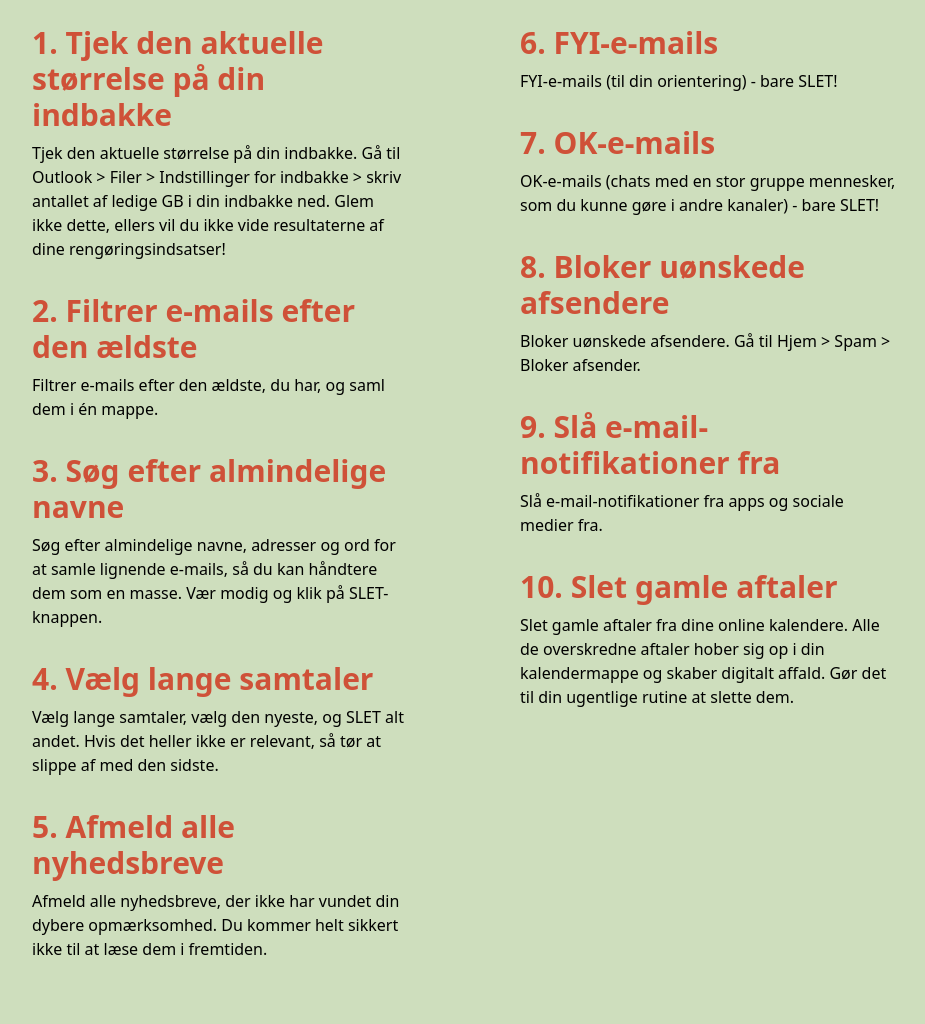
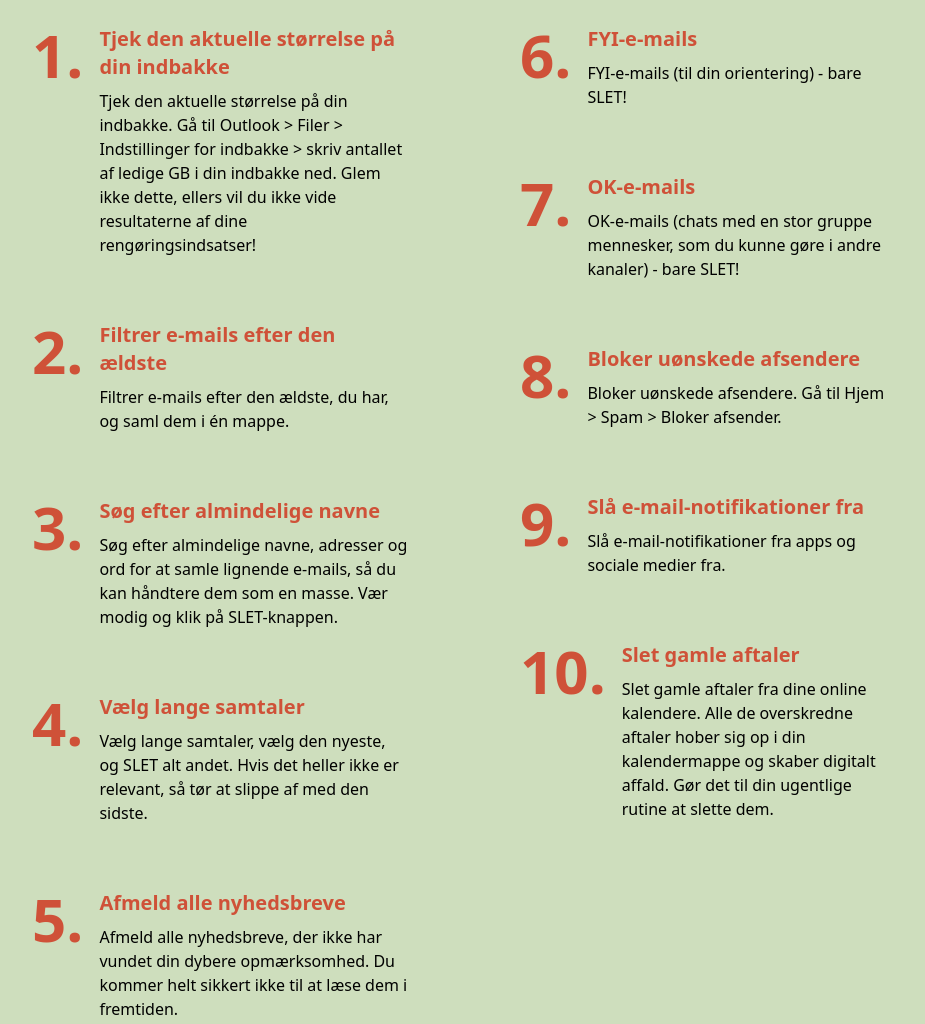
Before and after one commit to MadeleineMadsen/Digital-CleanUp-Day, an Astro site: page / in a window 1280 px wide. Shown: the part 4540-5564 px from the top of the page, without its empty margins (176-1101 px from the left). Built offline with nearby package versions, Linux system fonts and the light colour scheme; Astro itself is replaced by a stand-in of ours.

Commit message:
sektion 4 5

```diff
--- a/src/pages/index.astro
+++ b/src/pages/index.astro
@@ -161,56 +161,92 @@ import Button from '../components/Button.astro';
 			<div class="h-0.5 bg-[#435334] mb-10"></div>
 
 		<article class="lg:grid grid-cols-2  gap-28  ml-20 mr-20 lg:ml-0 lg:mr-0  " >
-
-			<div >
 	<div>
-	<h3 class="text-[#CF5138] font-semibold text-3xl ">1. Tjek den aktuelle størrelse på din indbakke</h3>
+<div class="flex gap-4">
+	<h2 class="text-[#CF5138] font-semibold text-6xl " >1.</h2>
+	<div>
+	<h3 class="text-[#CF5138] font-semibold text-xl ">Tjek den aktuelle størrelse på din indbakke</h3>
 			<p class="mt-2">Tjek den aktuelle størrelse på din indbakke.
 				Gå til Outlook > Filer > Indstillinger for indbakke > skriv antallet af ledige GB i din indbakke ned. Glem ikke dette, ellers vil du ikke vide resultaterne af dine rengøringsindsatser!
 			</p>
 		</div>
-<div class="mt-8">
-	<h3 class="text-[#CF5138] font-semibold text-3xl">2. Filtrer e-mails efter den ældste</h3>
-			<p class="mt-2">Filtrer e-mails efter den ældste, du har, og saml dem i én mappe.</p>
 	</div>
-		<div class="mt-8">
-			<h3 class="text-[#CF5138] font-semibold text-3xl">3. Søg efter almindelige navne</h3>
-			<p class="mt-2">Søg efter almindelige navne, adresser og ord for at samle lignende e-mails, så du kan håndtere dem som en masse. Vær modig og klik på SLET-knappen.</p>
+	<div class="flex gap-4 mt-4 lg:mt-16">
+		<h2 class="text-[#CF5138] font-semibold text-6xl " >2.</h2>
+		<div>
+		<h3 class="text-[#CF5138] font-semibold text-xl ">Filtrer e-mails efter den ældste</h3>
+				<p class="mt-2">Filtrer e-mails efter den ældste, du har, og saml dem i én mappe.
+				</p>
 			</div>
-		<div class="mt-8">
-			<h3 class="text-[#CF5138] font-semibold text-3xl">4. Vælg lange samtaler</h3>
-			<p class="mt-2">Vælg lange samtaler, vælg den nyeste, og SLET alt andet. Hvis det heller ikke er relevant, så tør at slippe af med den sidste.</p>
 		</div>
-		<div class="mt-8">
-			<h3 class="text-[#CF5138] font-semibold text-3xl">5. Afmeld alle nyhedsbreve</h3>
-			<p class="mt-2">Afmeld alle nyhedsbreve, der ikke har vundet din dybere opmærksomhed. Du kommer helt sikkert ikke til at læse dem i fremtiden.</p>
+		<div class="flex gap-4 mt-4 lg:mt-16">
+			<h2 class="text-[#CF5138] font-semibold text-6xl " >3.</h2>
+			<div>
+			<h3 class="text-[#CF5138] font-semibold text-xl ">Søg efter almindelige navne</h3>
+					<p class="mt-2">Søg efter almindelige navne, adresser og ord for at samle lignende e-mails, så du kan håndtere dem som en masse. Vær modig og klik på SLET-knappen.
+					</p>
+				</div>
+			</div>
+			<div class="flex gap-4 mt-4 lg:mt-16">
+				<h2 class="text-[#CF5138] font-semibold text-6xl " >4.</h2>
+				<div>
+				<h3 class="text-[#CF5138] font-semibold text-xl ">Vælg lange samtaler</h3>
+						<p class="mt-2">Vælg lange samtaler, vælg den nyeste, og SLET alt andet. Hvis det heller ikke er relevant, så tør at slippe af med den sidste.
+						</p>
+					</div>
+				</div>
+				<div class="flex gap-4 mt-4 lg:mt-16">
+					<h2 class="text-[#CF5138] font-semibold text-6xl " >5.</h2>
+					<div>
+					<h3 class="text-[#CF5138] font-semibold text-xl ">Afmeld alle nyhedsbreve</h3>
+							<p class="mt-2">Afmeld alle nyhedsbreve, der ikke har vundet din dybere opmærksomhed. Du kommer helt sikkert ikke til at læse dem i fremtiden.
+							</p>
+						</div>
 					</div>
 				</div>
 				<div>
+					<div class="flex gap-4">
+						<h2 class="text-[#CF5138] font-semibold text-6xl " >6.</h2>
 						<div>
-			<h3 class="text-[#CF5138] font-semibold text-3xl">6. FYI-e-mails</h3>
-			<p class="mt-2">FYI-e-mails (til din orientering) - bare SLET!</p>
-		</div>
-		<div class="mt-8" >
-			<h3 class="text-[#CF5138] font-semibold text-3xl">7. OK-e-mails</h3>
-			<p class="mt-2">OK-e-mails (chats med en stor gruppe mennesker, som du kunne gøre i andre kanaler) - bare SLET!</p>
-		</div>
-		<div class="mt-8">
-			<h3 class="text-[#CF5138] font-semibold text-3xl">8. Bloker uønskede afsendere</h3>
-			<p class="mt-2">Bloker uønskede afsendere. Gå til Hjem > Spam > Bloker afsender.</p>
-		</div>
-		<div class="mt-8">
-			<h3 class="text-[#CF5138] font-semibold text-3xl">9. Slå e-mail-notifikationer fra</h3>
-			<p class="mt-2">Slå e-mail-notifikationer fra apps og sociale medier fra.</p>
-		</div>
-		<div class="mt-8">
-			<h3 class="text-[#CF5138] font-semibold text-3xl">10. Slet gamle aftaler</h3>
-			<p class="mt-2">Slet gamle aftaler fra dine online kalendere. Alle de overskredne aftaler hober sig op i din kalendermappe og skaber digitalt affald. Gør det til din ugentlige rutine at slette dem.</p>
+						<h3 class="text-[#CF5138] font-semibold text-xl ">FYI-e-mails</h3>
+								<p class="mt-2">FYI-e-mails (til din orientering) - bare SLET!
+								</p>
 							</div>
 						</div>
-
+						<div class="flex gap-4 mt-4 lg:mt-16">
+							<h2 class="text-[#CF5138] font-semibold text-6xl " >7.</h2>
+							<div>
+							<h3 class="text-[#CF5138] font-semibold text-xl ">OK-e-mails</h3>
+									<p class="mt-2">OK-e-mails (chats med en stor gruppe mennesker, som du kunne gøre i andre kanaler) - bare SLET!
+									</p>
+								</div>
+							</div>
+							<div class="flex gap-4 mt-4 lg:mt-16">
+								<h2 class="text-[#CF5138] font-semibold text-6xl " >8.</h2>
+								<div>
+								<h3 class="text-[#CF5138] font-semibold text-xl ">Bloker uønskede afsendere</h3>
+										<p class="mt-2">Bloker uønskede afsendere. Gå til Hjem > Spam > Bloker afsender.
+										</p>
+									</div>
+								</div>
+								<div class="flex gap-4 mt-4 lg:mt-16">
+									<h2 class="text-[#CF5138] font-semibold text-6xl " >9.</h2>
+									<div>
+									<h3 class="text-[#CF5138] font-semibold text-xl ">Slå e-mail-notifikationer fra</h3>
+											<p class="mt-2">Slå e-mail-notifikationer fra apps og sociale medier fra.
+											</p>
+										</div>
+									</div>
+									<div class="flex gap-4 mt-4 lg:mt-16">
+										<h2 class="text-[#CF5138] font-semibold text-6xl" >10.</h2>
+										<div>
+										<h3 class="text-[#CF5138] font-semibold text-xl ">Slet gamle aftaler</h3>
+												<p class="mt-2">Slet gamle aftaler fra dine online kalendere. Alle de overskredne aftaler hober sig op i din kalendermappe og skaber digitalt affald. Gør det til din ugentlige rutine at slette dem.
+												</p>
+											</div>
+										</div>
+									</div>
 		</article>
-
 	</div>
 	</section>
 
@@ -230,15 +266,16 @@ import Button from '../components/Button.astro';
 
 				<p class="text-[#435334] mt-2">Glem ikke dette, ellers vil du ikke kende dine resultater fra oprydningen!</p>
 		</div>
+
 		<div class="border-solid border-2 border-[#435334] rounded-2xl p-6 mt-4">
 			<p class="text-[#CF5138]">2. Vov at slette alt unødvendigt</p>
 
 			<p class="text-[#435334]">Din telefon bør have mindst 1 GB hukommelsesplads fri. Fjern alle applikationer, som du ikke har brugt eller kun har brugt få gange. Vær ærlig og modig! Slet alle de unødvendige, glemte gamle apps og spil, som du har downloadet, men aldrig rigtigt har brugt. Du vil ikke begynde at bruge dem senere – det er sikkert!</p>
-
 			<p class="text-[#435334] mt-2">Du kan også slette din telefons forudinstalleret applikationer, men sørg for, at du ikke fjerner systemapplikationer.
             </p>
 		</div>
-		<div class="border-solid border-2 border-[#435334] rounded-2xl p-6 mt-4">
+
+		<div class="border-solid border-2 border-[#435334] rounded-2xl p-8 mt-4">
 			<p class="text-[#CF5138]">3. Plej din cache</p>
 
 			<p class="text-[#435334]">Det er værd at rydde din telefons cache en gang imellem.</p>
@@ -251,7 +288,7 @@ import Button from '../components/Button.astro';
 		</div>
 	</div>
 	<div>
-		<div class="border-solid border-2 border-[#435334] rounded-2xl p-8 mt-4 lg:mt-0">
+		<div class="border-solid border-2 border-[#435334] rounded-2xl p-6">
 			<p class="text-[#CF5138]">4. Opbevar dine vigtige dokumenter i skyen og fotos og videoer på eksterne harddiske.</p>
 
 			<p class="text-[#435334] mt-2">Har du virkelig brug for ti versioner af det samme billede, eller kunne du gemme kun det bedste? Det er typisk at holde dine mest værdifulde minder kun på din telefon, og det er en stor risiko at miste dem alle på én gang! Så opbevar dine personlige fotos og videoer på eksterne harddiske og dine vigtige dokumenter i skytjenester som iCloud, Dropbox eller Microsoft OneDrive.</p>
@@ -259,11 +296,15 @@ import Button from '../components/Button.astro';
 			<p class="text-[#435334] mt-2">På eksterne harddiske er dine billeder og videoer sikre uden at optage plads på din telefon. Ekstern opbevaring er en billig måde at opbevare dine minder på uden at bekymre dig om at miste dem. Hvis du ikke har gjort dette før, er det nu tid til at begynde!
 		</p>
 		</div>
+
 		<div class="border-solid border-2 border-[#435334] rounded-2xl p-12 mt-4">
 			<p class="text-[#435334]"><a class="text-[#CF5138]">5. Gå tilbage til den oprindelige lagerstørrelse på din telefon</a> - se det nummer, du skrev ned i begyndelsen, og tjek derefter den aktuelle størrelse og lav beregningerne - hvor mange GB formåede du at slette?</p>
 		</div>
+
 		<div class="border-solid border-2 border-[#435334] rounded-2xl p-8 mt-4">
 			<p class="text-[#435334]"><a class="text-[#CF5138]">6. Til sidst</a>, gå tilbage til vores kampagneside og udfyld antallet af slettede gigabyte. Hvis du vil fortsætte med at rydde op, kan du deltage igen og udfylde de nye tal.</p>
+		</div>
+	</div>
 	</div>
 		</article>
 		<div class="">
```
Lines whose indentation alone changed are shown as unchanged.
